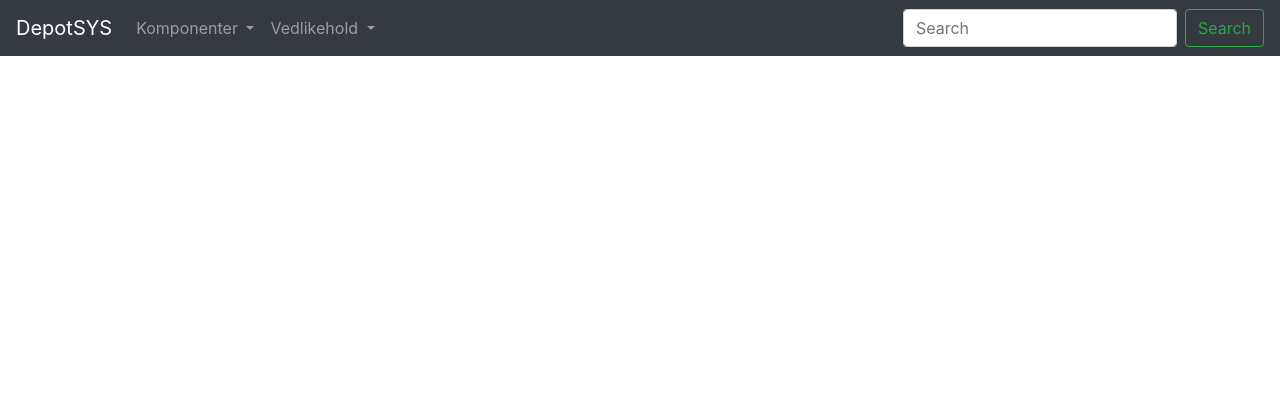
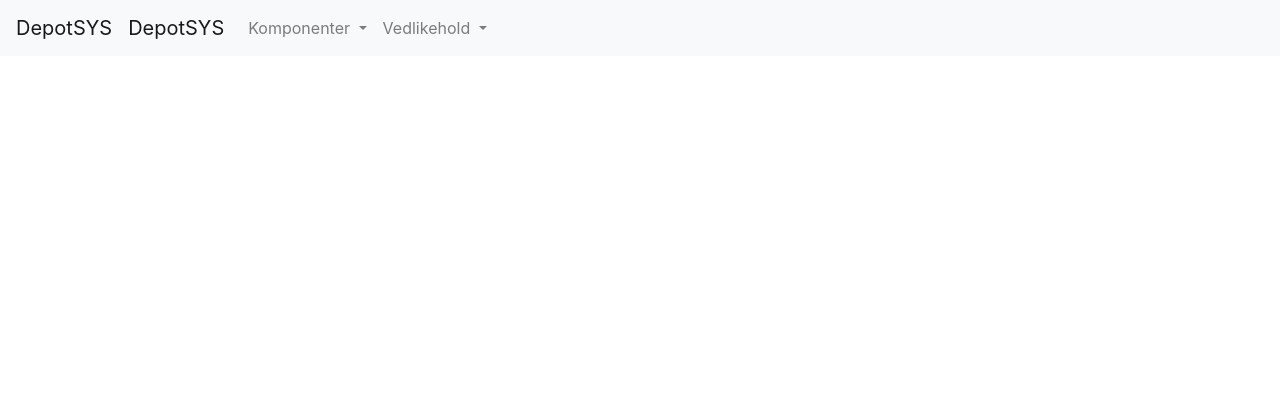
Before and after one commit to kirkeleit/depotsysv3, a CodeIgniter app: page /database/index.php/depot/index in a window 1280 px wide. Shown: the top 420 px of the page. Run offline with CodeIgniter, Linux system fonts and the light colour scheme; some libraries are stand-ins or nearby versions.

Commit message:
Fikset litt i menyen.

```diff
--- a/application/views/standard.php
+++ b/application/views/standard.php
@@ -3,9 +3,6 @@
 <head>
   <meta charset="utf-8">
   <meta name="viewport" content="width=device-width, initial-scale=1, shrink-to-fit=no">
-  <meta name="description" content="">
-  <meta name="author" content="">
-  <meta name="generator" content="">
   <title>DepotSYS</title>
 
   <!-- Bootstrap core CSS -->
@@ -31,14 +28,15 @@
   <link href="/css/standard.css" rel="stylesheet">
 </head>
 <body>
-    <nav class="navbar navbar-expand-md navbar-dark fixed-top bg-dark">
-  <a class="navbar-brand" href="#">DepotSYS</a>
-  <button class="navbar-toggler" type="button" data-toggle="collapse" data-target="#navbarCollapse" aria-controls="navbarCollapse" aria-expanded="false" aria-label="Toggle navigation">
+
+<nav class="navbar navbar-expand-lg navbar-light fixed-top bg-light">
+  <button class="navbar-toggler" type="button" data-toggle="collapse" data-target="#navbarDepotsys" aria-controls="navbarDepotsys" aria-expanded="false" aria-label="Toggle navigation">
     <span class="navbar-toggler-icon"></span>
   </button>
-  <div class="collapse navbar-collapse" id="navbarCollapse">
+  <a class="navbar-brand" href="#">DepotSYS</a>
+  <div class="collapse navbar-collapse" id="navbarDepotsys">
+    <a class="navbar-brand" href="#">DepotSYS</a>
     <ul class="navbar-nav mr-auto">
-
       <li class="nav-item dropdown">
         <a class="nav-link dropdown-toggle" href="#" id="navbarKomponenter" role="button" data-toggle="dropdown" aria-haspopup="true" aria-expanded="false">
           Komponenter
@@ -61,12 +59,7 @@
           <!--<a class="dropdown-item" href="<?php echo site_url('vedlikehold/avviksliste'); ?>">Avvik</a>-->
 	</div>
       </li>
-
     </ul>
-    <form class="form-inline mt-2 mt-md-0">
-      <input class="form-control mr-sm-2" type="text" placeholder="Search" aria-label="Search">
-      <button class="btn btn-outline-success my-2 my-sm-0" type="submit">Search</button>
-    </form>
   </div>
 </nav>
 
```
